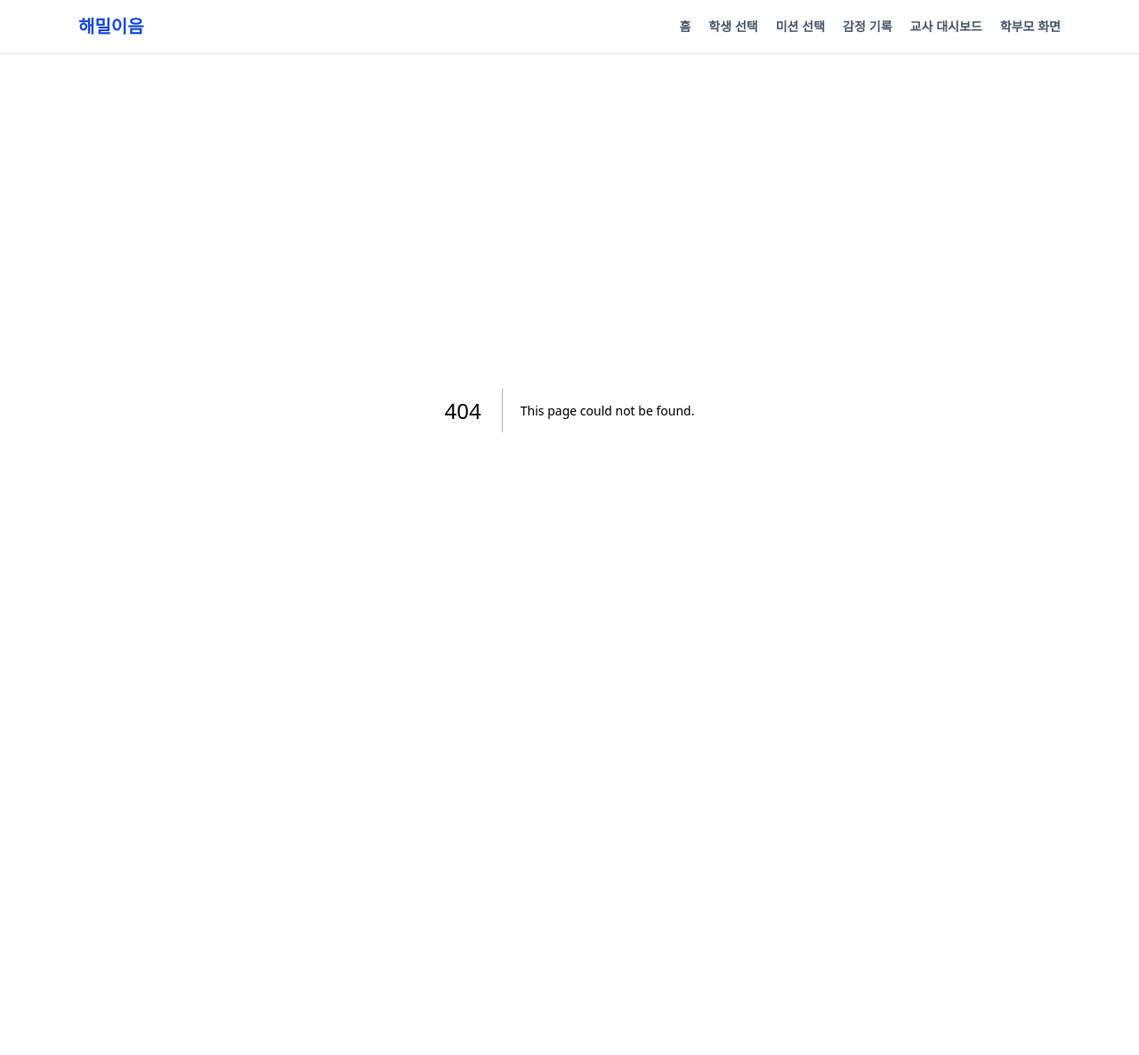
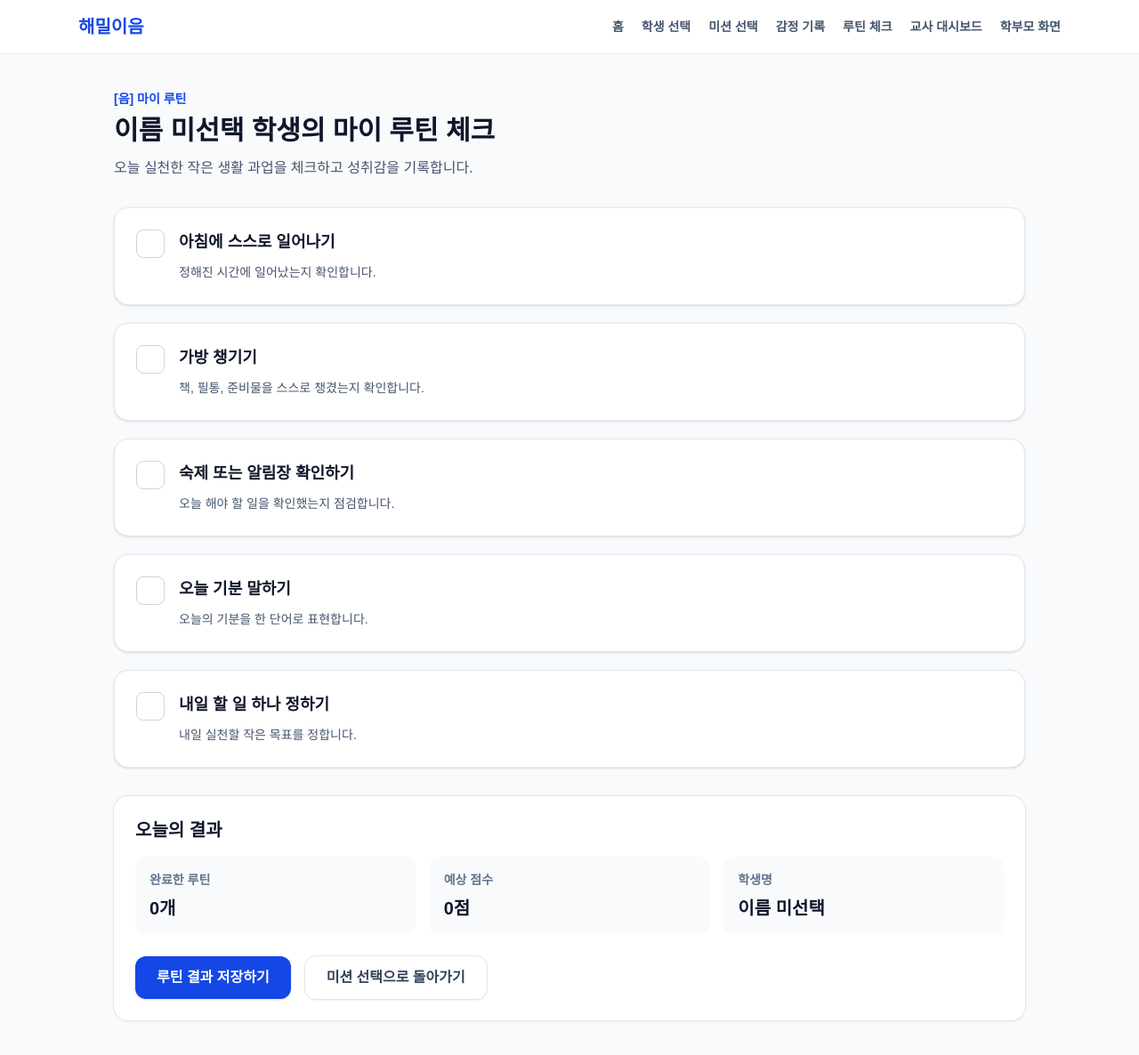
Before and after one commit to jjangtour/------, a Next.js app in the folder frontend/: page /routine/check in a window 1280 px wide. Before the commit this address had no page. Shown: the whole page at 89% size. Before the commit the page ends 861 px from the top, so only its background shows below. Built offline with nearby package versions, Linux system fonts and the light colour scheme.

Commit message:
마이 루틴 체크 기능 추가

```diff
--- a/frontend/app/mission/select/page.tsx
+++ b/frontend/app/mission/select/page.tsx
@@ -35,6 +35,14 @@ const missions = [
     description: "오늘의 기분을 선택하고, 스스로 잘한 점을 칭찬 스탬프로 기록합니다.",
     status: "실행 가능",
     path: "/emotion/check",
+  },
+  {
+    id: "routine-check",
+    title: "마이 루틴 체크",
+    category: "[음] 마이 루틴",
+    description: "아침 준비, 가방 챙기기, 기분 말하기 등 일상 과업을 체크하고 성취감을 기록합니다.",
+    status: "실행 가능",
+    path: "/routine/check",
   },
 ];
 
--- /dev/null
+++ b/frontend/app/routine/check/page.tsx
@@ -0,0 +1,207 @@
+"use client";
+
+import { useEffect, useState } from "react";
+import { useRouter } from "next/navigation";
+
+type RoutineItem = {
+  id: string;
+  title: string;
+  description: string;
+};
+
+const routineItems: RoutineItem[] = [
+  {
+    id: "wake-up",
+    title: "아침에 스스로 일어나기",
+    description: "정해진 시간에 일어났는지 확인합니다.",
+  },
+  {
+    id: "bag",
+    title: "가방 챙기기",
+    description: "책, 필통, 준비물을 스스로 챙겼는지 확인합니다.",
+  },
+  {
+    id: "homework",
+    title: "숙제 또는 알림장 확인하기",
+    description: "오늘 해야 할 일을 확인했는지 점검합니다.",
+  },
+  {
+    id: "emotion",
+    title: "오늘 기분 말하기",
+    description: "오늘의 기분을 한 단어로 표현합니다.",
+  },
+  {
+    id: "tomorrow",
+    title: "내일 할 일 하나 정하기",
+    description: "내일 실천할 작은 목표를 정합니다.",
+  },
+];
+
+export default function RoutineCheckPage() {
+  const router = useRouter();
+
+  const [studentName, setStudentName] = useState("이름 미선택");
+  const [checkedItems, setCheckedItems] = useState<string[]>([]);
+
+  useEffect(() => {
+    const savedStudent =
+      localStorage.getItem("haemileum_selected_student") || "이름 미선택";
+
+    setStudentName(savedStudent);
+  }, []);
+
+  const toggleRoutine = (routineId: string) => {
+    setCheckedItems((prev) =>
+      prev.includes(routineId)
+        ? prev.filter((id) => id !== routineId)
+        : [...prev, routineId]
+    );
+  };
+
+  const saveRoutine = () => {
+    if (checkedItems.length === 0) {
+      alert("완료한 루틴을 하나 이상 선택해 주세요.");
+      return;
+    }
+
+    const completedTitles = routineItems
+      .filter((item) => checkedItems.includes(item.id))
+      .map((item) => item.title);
+
+    const score = checkedItems.length * 10;
+
+    const routineRecord = {
+      studentName,
+      mission: "마이 루틴 체크",
+      score,
+      status: "완료",
+      emotion: checkedItems.length >= 4 ? "안정" : "보통",
+      completedAt: new Date().toLocaleString("ko-KR"),
+      routines: completedTitles,
+    };
+
+    const savedRoutines = JSON.parse(
+      localStorage.getItem("haemileum_routines") || "[]"
+    );
+
+    savedRoutines.push(routineRecord);
+
+    localStorage.setItem("haemileum_routines", JSON.stringify(savedRoutines));
+
+    const savedResults = JSON.parse(
+      localStorage.getItem("haemileum_results") || "[]"
+    );
+
+    savedResults.push({
+      studentName,
+      mission: "마이 루틴 체크",
+      score,
+      status: "완료",
+      emotion: checkedItems.length >= 4 ? "안정" : "보통",
+      completedAt: new Date().toLocaleString("ko-KR"),
+    });
+
+    localStorage.setItem("haemileum_results", JSON.stringify(savedResults));
+
+    alert("루틴 체크 결과가 저장되었습니다.");
+    router.push("/teacher/dashboard");
+  };
+
+  return (
+    <main className="min-h-screen bg-slate-50 px-6 py-10">
+      <section className="mx-auto max-w-5xl">
+        <div className="mb-8">
+          <p className="text-sm font-semibold text-blue-700">
+            [음] 마이 루틴
+          </p>
+          <h1 className="mt-2 text-3xl font-bold text-slate-900">
+            {studentName} 학생의 마이 루틴 체크
+          </h1>
+          <p className="mt-3 text-slate-600">
+            오늘 실천한 작은 생활 과업을 체크하고 성취감을 기록합니다.
+          </p>
+        </div>
+
+        <div className="grid grid-cols-1 gap-5">
+          {routineItems.map((item) => {
+            const isChecked = checkedItems.includes(item.id);
+
+            return (
+              <button
+                key={item.id}
+                onClick={() => toggleRoutine(item.id)}
+                className={`rounded-2xl border p-6 text-left shadow-sm ${
+                  isChecked
+                    ? "border-blue-500 bg-blue-50"
+                    : "border-slate-200 bg-white hover:bg-slate-50"
+                }`}
+              >
+                <div className="flex items-start gap-4">
+                  <div
+                    className={`flex h-8 w-8 items-center justify-center rounded-lg border text-lg font-bold ${
+                      isChecked
+                        ? "border-blue-600 bg-blue-600 text-white"
+                        : "border-slate-300 bg-white text-slate-400"
+                    }`}
+                  >
+                    {isChecked ? "✓" : ""}
+                  </div>
+
+                  <div>
+                    <h2 className="text-lg font-bold text-slate-900">
+                      {item.title}
+                    </h2>
+                    <p className="mt-2 text-sm leading-6 text-slate-600">
+                      {item.description}
+                    </p>
+                  </div>
+                </div>
+              </button>
+            );
+          })}
+        </div>
+
+        <div className="mt-8 rounded-2xl bg-white p-6 shadow-sm ring-1 ring-slate-200">
+          <h2 className="text-xl font-bold text-slate-900">오늘의 결과</h2>
+
+          <div className="mt-4 grid grid-cols-1 gap-4 md:grid-cols-3">
+            <SummaryItem
+              title="완료한 루틴"
+              value={`${checkedItems.length}개`}
+            />
+            <SummaryItem
+              title="예상 점수"
+              value={`${checkedItems.length * 10}점`}
+            />
+            <SummaryItem title="학생명" value={studentName} />
+          </div>
+
+          <div className="mt-6 flex flex-wrap gap-4">
+            <button
+              onClick={saveRoutine}
+              className="rounded-xl bg-blue-700 px-6 py-3 font-semibold text-white shadow-sm hover:bg-blue-800"
+            >
+              루틴 결과 저장하기
+            </button>
+
+            <button
+              onClick={() => router.push("/mission/select")}
+              className="rounded-xl bg-white px-6 py-3 font-semibold text-slate-700 shadow-sm ring-1 ring-slate-200 hover:bg-slate-50"
+            >
+              미션 선택으로 돌아가기
+            </button>
+          </div>
+        </div>
+      </section>
+    </main>
+  );
+}
+
+function SummaryItem({ title, value }: { title: string; value: string }) {
+  return (
+    <div className="rounded-xl bg-slate-50 p-4">
+      <p className="text-sm font-semibold text-slate-500">{title}</p>
+      <p className="mt-2 text-xl font-bold text-slate-900">{value}</p>
+    </div>
+  );
+}
--- a/frontend/src/components/Header.tsx
+++ b/frontend/src/components/Header.tsx
@@ -21,6 +21,9 @@ export default function Header() {
           <Link href="/emotion/check" className="hover:text-blue-700">
             감정 기록
           </Link>
+          <Link href="/routine/check" className="hover:text-blue-700">
+            루틴 체크
+          </Link>
           <Link href="/teacher/dashboard" className="hover:text-blue-700">
             교사 대시보드
           </Link>
```
